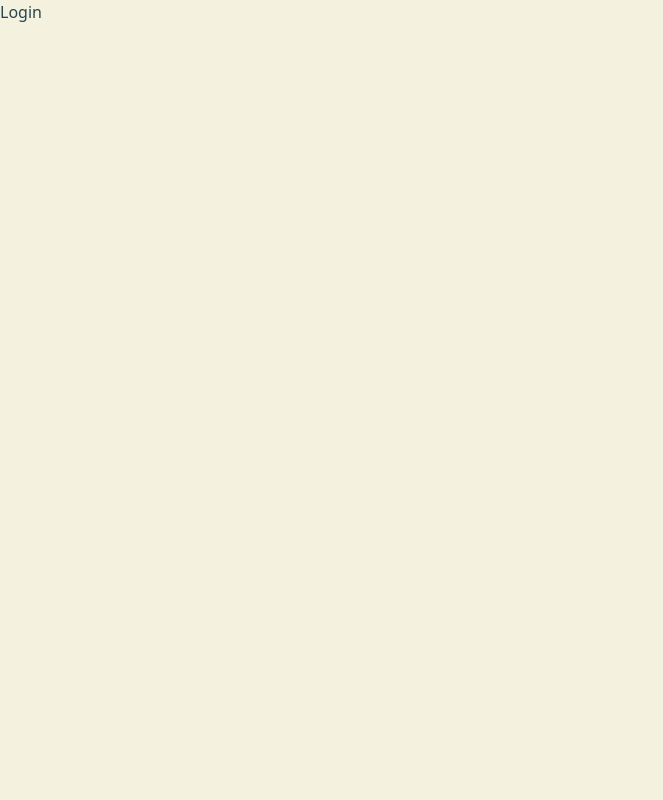
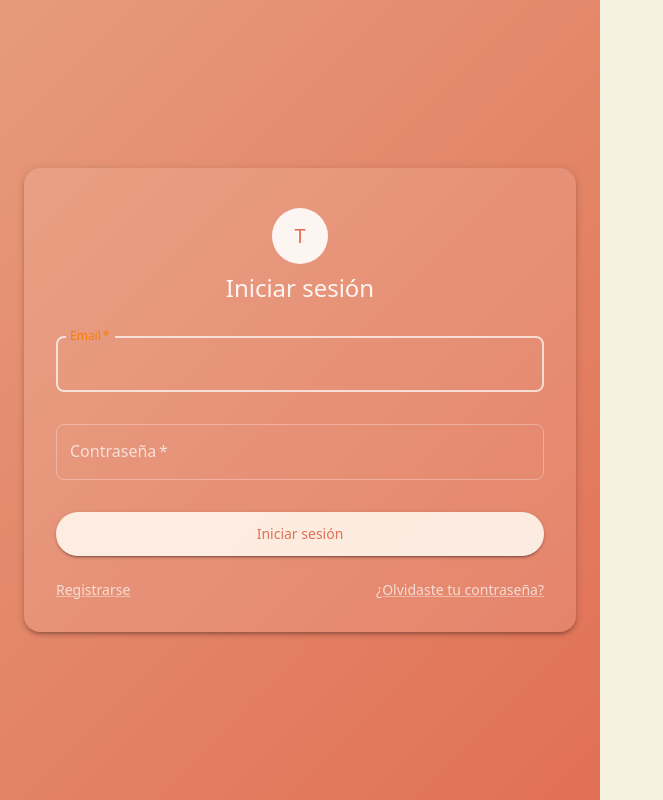
Before and after one commit to galoss88/test-terrand-front, a React (Vite) app: page /auth/login in a window 1280 px wide. Shown: the whole page, without its empty margins (0-663 px from the left). Built offline with nearby package versions, Linux system fonts and the light colour scheme.

Commit message:
Feat: Add styles login and inputs

```diff
--- a/src/pages/auth/Login.tsx
+++ b/src/pages/auth/Login.tsx
@@ -1,4 +1,132 @@
-export const Login = () => {
-  return <div>Login</div>;
+import {
+  Avatar,
+  Box,
+  Button,
+  Container,
+  Link,
+  Paper,
+  TextField,
+  Typography,
+} from "@mui/material";
+import { styled } from "@mui/material/styles";
+
+// Estilos personalizados
+const StyledContainer = styled(Container)(() => ({
+  height: "100vh",
+  width: "100vw",
+  display: "flex",
+  flexDirection: "column",
+  justifyContent: "center",
+  alignItems: "center",
+  background: "linear-gradient(135deg, #e69b7b 0%, #e17055 100%)",
+}));
+
+const StyledPaper = styled(Paper)(({ theme }) => ({
+  padding: theme.spacing(4),
+  display: "flex",
+  flexDirection: "column",
+  alignItems: "center",
+  borderRadius: 16,
+  backgroundColor: "rgba(255, 255, 255, 0.1)",
+}));
+
+const StyledTextField = styled(TextField)(({ theme }) => ({
+  marginBottom: theme.spacing(2),
+  "& .MuiOutlinedInput-root": {
+    "& fieldset": {
+      borderColor: "rgba(255, 255, 255, 0.3)", //Estilos del borde
+    },
+    "&:hover fieldset": {
+      borderColor: "rgba(255, 255, 255, 0.5)", //Estilos del borde al pasar el mouse
+    },
+    "&.Mui-focused fieldset": {
+      borderColor: "rgba(255, 255, 255, 0.7)", //Estilos del borde al hacer foco
+    },
+  },
+  "& .MuiInputLabel-root": {
+    color: "rgba(255, 255, 255, 0.7)", //Estilos de la etiqueta
+  },
+  "& .MuiInputBase-input": {
+    color: "rgba(255, 255, 255, 0.9)", //Estilos del texto
+  },
+}));
+
+const StyledButton = styled(Button)(({ theme }) => ({
+  margin: theme.spacing(2, 0),
+  padding: theme.spacing(1.2),
+  borderRadius: 50,
+  backgroundColor: "rgba(255, 247, 237, 0.9)",
+  color: "#e17055",
+  "&:hover": {
+    backgroundColor: "rgba(255, 247, 237, 1)",
+  },
+}));
+
+const StyledAvatar = styled(Avatar)(({ theme }) => ({
+  margin: theme.spacing(1),
+  backgroundColor: "rgba(255, 255, 255, 0.9)",
+  color: "#e17055",
+  width: 56,
+  height: 56,
+}));
+
+const Login = () => {
+  return (
+    <StyledContainer maxWidth={"sm"}>
+      <StyledPaper elevation={3}>
+        <StyledAvatar>T</StyledAvatar>
+        <Typography
+          component="h1"
+          variant="h5"
+          color="rgba(255, 255, 255, 0.9)"
+          mb={2}
+        >
+          Iniciar sesión
+        </Typography>
+
+        <form>
+          <StyledTextField
+            variant="outlined"
+            margin="normal"
+            required
+            fullWidth
+            id="email"
+            label="Email"
+            name="email"
+            autoComplete="email"
+            autoFocus
+          />
+          <StyledTextField
+            variant="outlined"
+            margin="normal"
+            required
+            fullWidth
+            name="password"
+            label="Contraseña"
+            type="password"
+            id="password"
+            autoComplete="current-password"
+          />
+          <StyledButton type="submit" fullWidth variant="contained">
+            Iniciar sesión
+          </StyledButton>
+          <Box
+            display="flex"
+            justifyContent="space-between"
+            width="100%"
+            mt={1}
+          >
+            <Link href="#" variant="body2" color="rgba(255, 255, 255, 0.7)">
+              Registrarse
+            </Link>
+            <Link href="#" variant="body2" color="rgba(255, 255, 255, 0.7)">
+              ¿Olvidaste tu contraseña?
+            </Link>
+          </Box>
+        </form>
+      </StyledPaper>
+    </StyledContainer>
+  );
 };
+
 export default Login;
```
